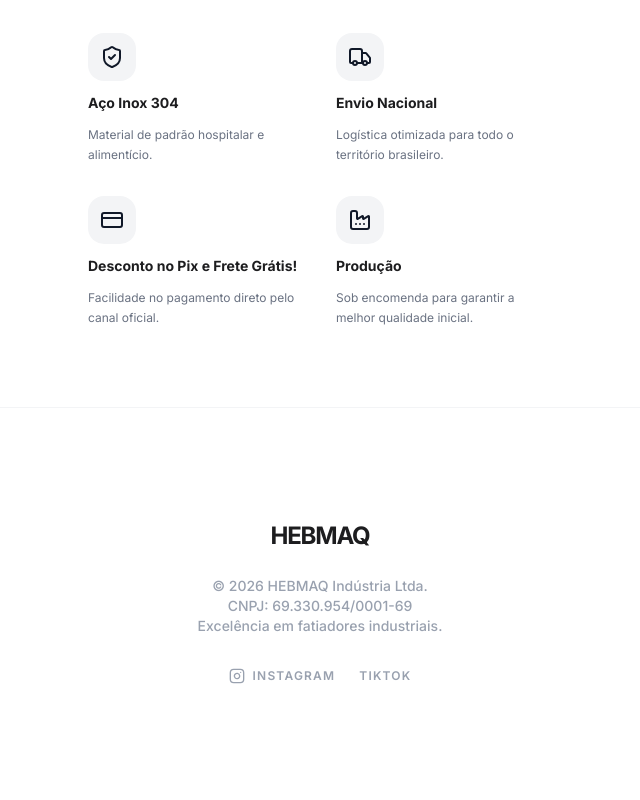
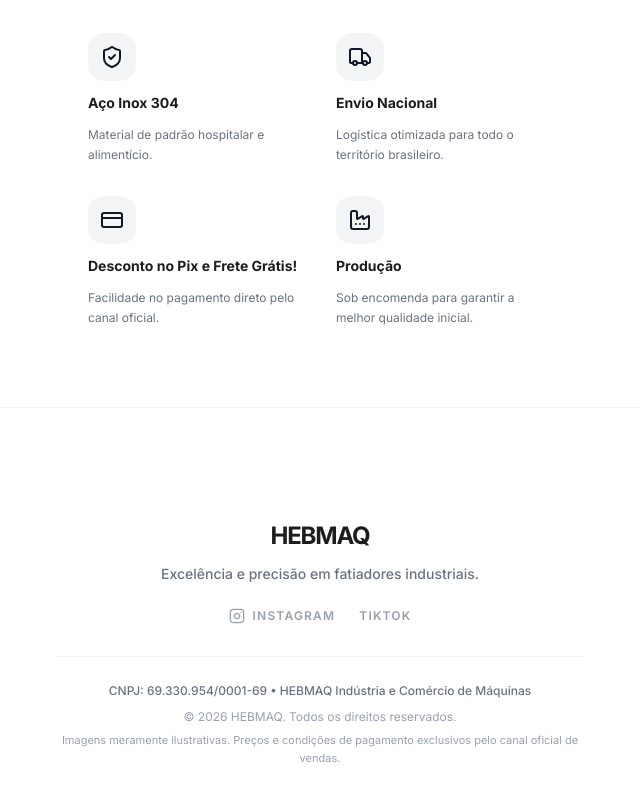
Before and after one commit to Nzkthekid/HEBMAQ, a React (Vite) app: page / in a window 1280 px wide. Shown: the part 4585-5385 px from the top of the page, without its empty margins (320-960 px from the left). Built offline with nearby package versions, Linux system fonts and the light colour scheme.

Commit message:
Update App.tsx

```diff
--- a/src/App.tsx
+++ b/src/App.tsx
@@ -234,20 +234,41 @@
 
         {/* Footer info */}
         <footer className="border-t border-gray-100 pt-12 pb-32 bg-white">
-          <div className="section-container text-center">
-            <span className="font-bold text-2xl tracking-tighter uppercase mb-6 block">HEBMAQ</span>
-            <p className="text-sm text-gray-400 mb-8 font-medium">
-              © 2026 HEBMAQ Indústria Ltda.<br/>
-              CNPJ: 69.330.954/0001-69<br/>
-              Excelência em fatiadores industriais.
+          <div className="section-container text-center max-w-xl mx-auto">
+            <span className="font-bold text-2xl tracking-tighter uppercase mb-3 block">HEBMAQ</span>
+            <p className="text-sm text-gray-500 mb-6 font-medium">
+              Excelência e precisão em fatiadores industriais.
             </p>
-            <div className="flex justify-center gap-6 text-gray-400">
-              <a href={INSTAGRAM_URL} className="hover:text-gray-900 transition-colors flex items-center gap-2 text-xs font-semibold uppercase tracking-widest">
+
+            <div className="flex justify-center gap-6 text-gray-400 mb-8">
+              <a
+                href={INSTAGRAM_URL}
+                target="_blank"
+                rel="noopener noreferrer"
+                className="hover:text-gray-900 transition-colors flex items-center gap-2 text-xs font-semibold uppercase tracking-widest"
+              >
                 <Instagram size={16} /> Instagram
               </a>
-              <a href={TIKTOK_URL} className="hover:text-gray-900 transition-colors flex items-center gap-2 text-xs font-semibold uppercase tracking-widest">
-                 TikTok
+              <a
+                href={TIKTOK_URL}
+                target="_blank"
+                rel="noopener noreferrer"
+                className="hover:text-gray-900 transition-colors flex items-center gap-2 text-xs font-semibold uppercase tracking-widest"
+              >
+                TikTok
               </a>
+            </div>
+
+            <div className="border-t border-gray-100 pt-6 text-xs text-gray-400 space-y-1.5 leading-relaxed">
+              <p className="font-medium text-gray-500">
+                CNPJ: 69.330.954/0001-69 • HEBMAQ Indústria e Comércio de Máquinas
+              </p>
+              <p>
+                © {new Date().getFullYear()} HEBMAQ. Todos os direitos reservados.
+              </p>
+              <p className="text-[11px] text-gray-400">
+                Imagens meramente ilustrativas. Preços e condições de pagamento exclusivos pelo canal oficial de vendas.
+              </p>
             </div>
           </div>
         </footer>
```
